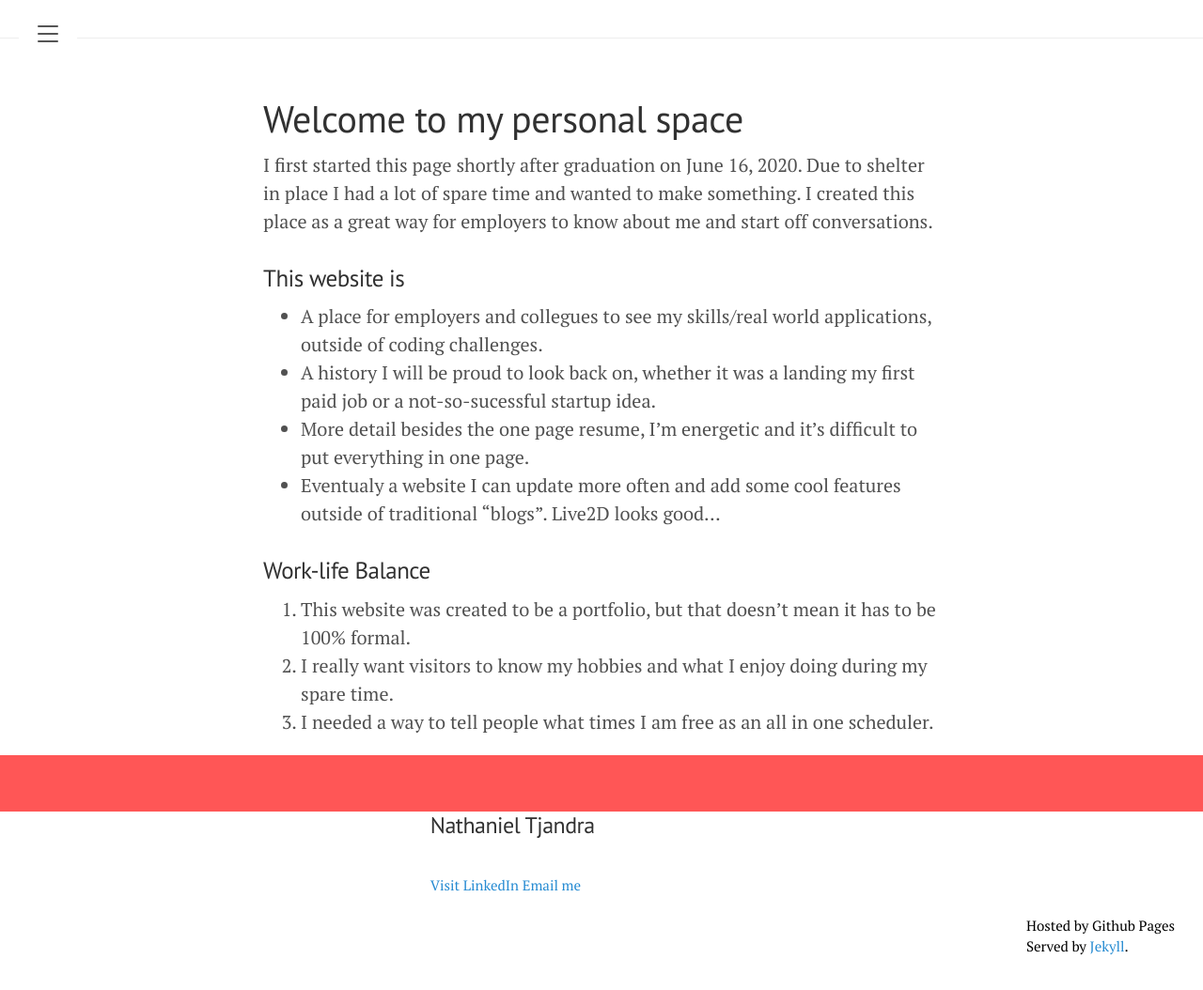
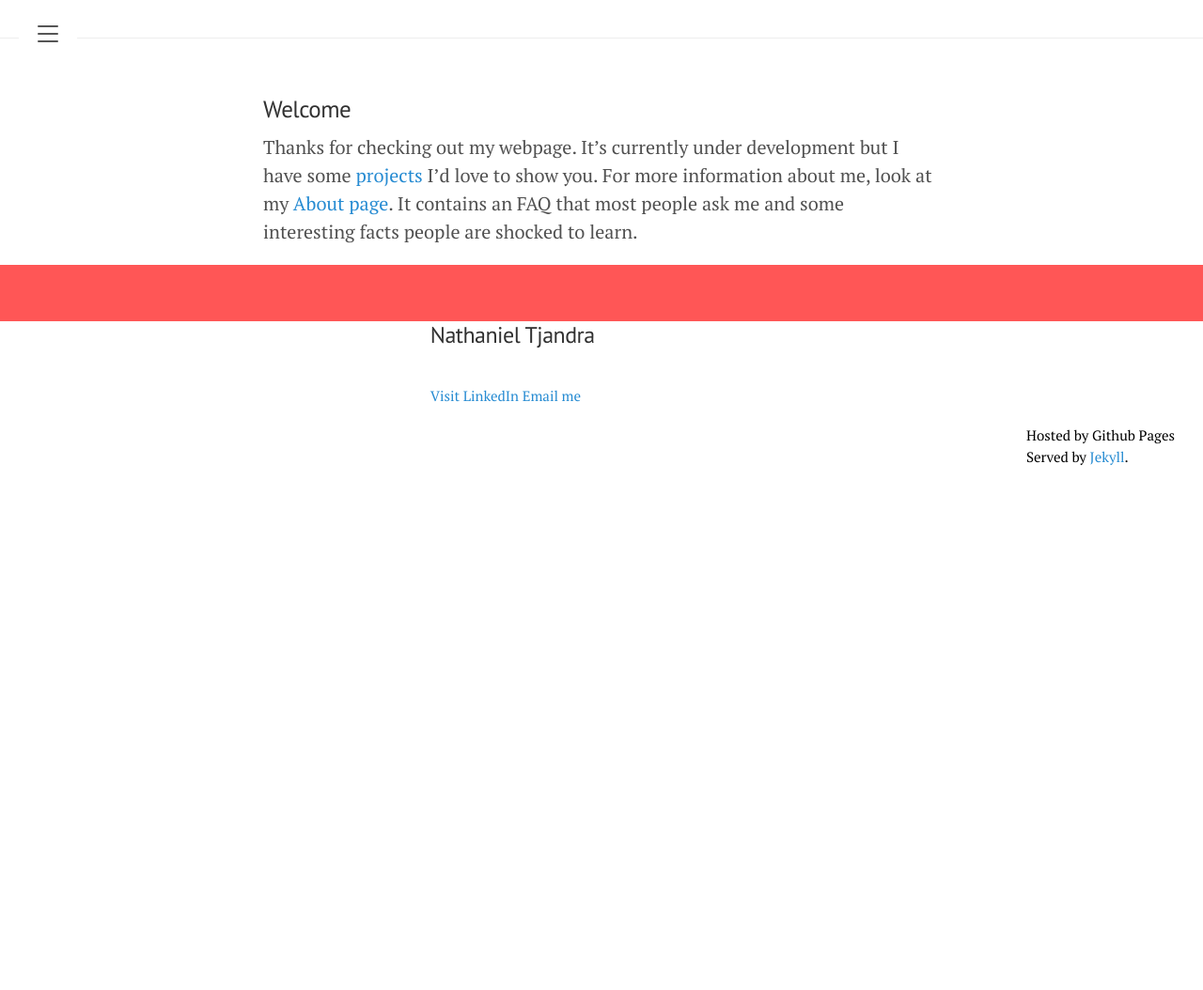
Before and after one commit to ntjandra/ntjandra.github.io, a Jekyll site: the page built from index.md, in a window 1280 px wide. Shown: the whole page at 94% size. Built offline with Jekyll 4.4.1, drawn with Linux system fonts in a browser that asks for light colours; after the commit the page ends 900 px from its top, so only the background shows below that.

Commit message:
Site cleanup, and resume update

```diff
--- a/index.md
+++ b/index.md
@@ -2,18 +2,8 @@
 layout: default
 title: Home
 ---
-# Welcome to my personal space
-I first started this page shortly after graduation on June 16, 2020.
-Due to shelter in place I had a lot of spare time and wanted to make something.
-I created this place as a great way for employers to know about me and start off conversations.
 
-### This website is
-- A place for employers and collegues to see my skills/real world applications, outside of coding challenges.
-- A history I will be proud to look back on, whether it was a landing my first paid job or a not-so-sucessful startup idea.
-- More detail besides the one page resume, I'm energetic and it's difficult to put everything in one page.
-- Eventualy a website I can update more often and add some cool features outside of traditional "blogs". Live2D looks good...
+### Welcome
 
-### Work-life Balance
-1. This website was created to be a portfolio, but that doesn't mean it has to be 100% formal.
-2. I really want visitors to know my hobbies and what I enjoy doing during my spare time.
-3. I needed a way to tell people what times I am free as an all in one scheduler.
+Thanks for checking out my webpage. It's currently under development but I have some [projects]((projects/SDP.md)) I'd love to show you.
+For more information about me, look at my [About page]((/about.md)). It contains an FAQ that most people ask me and some interesting facts people are shocked to learn.
```
Also changed, not shown: about.md (+37 -3 lines), 1 other file.
